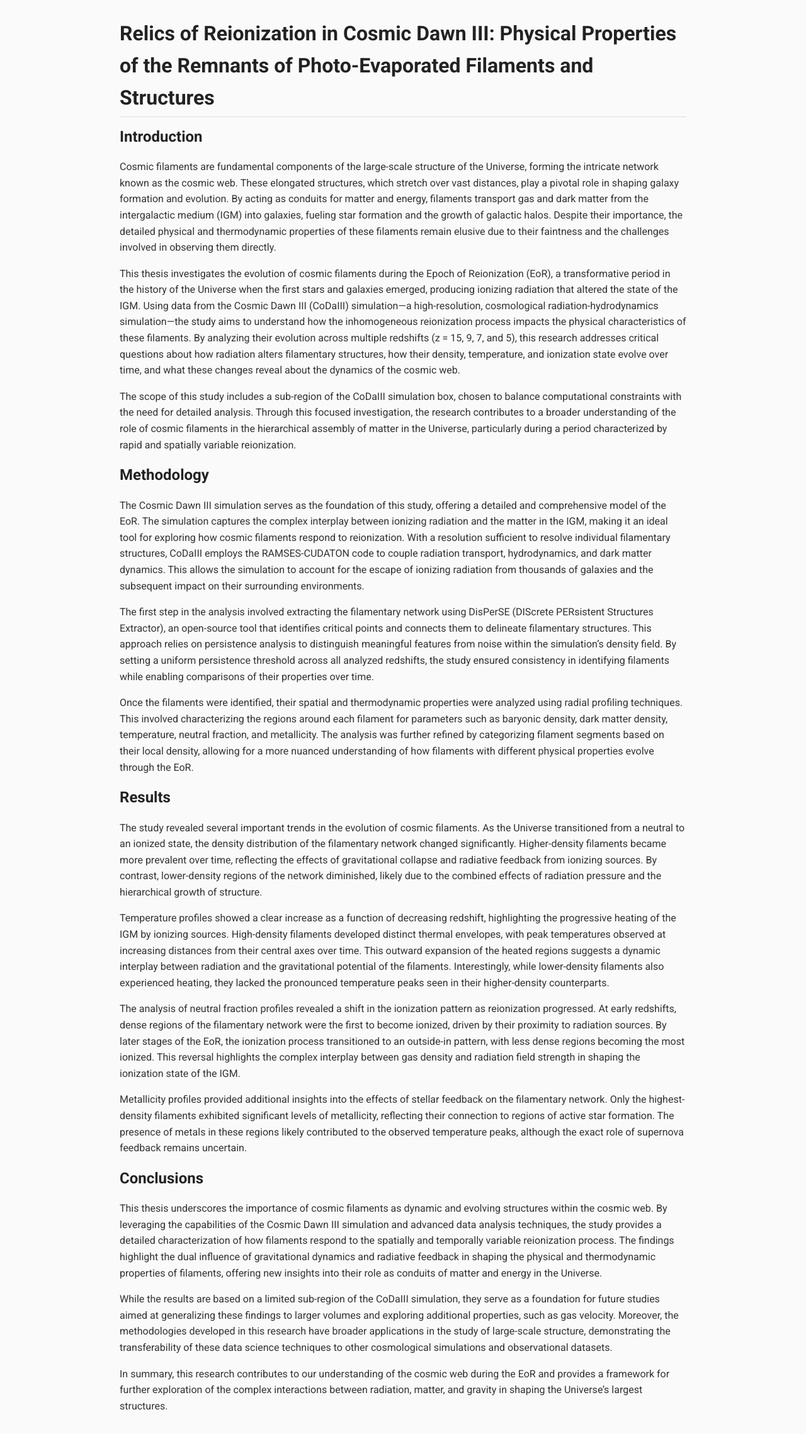
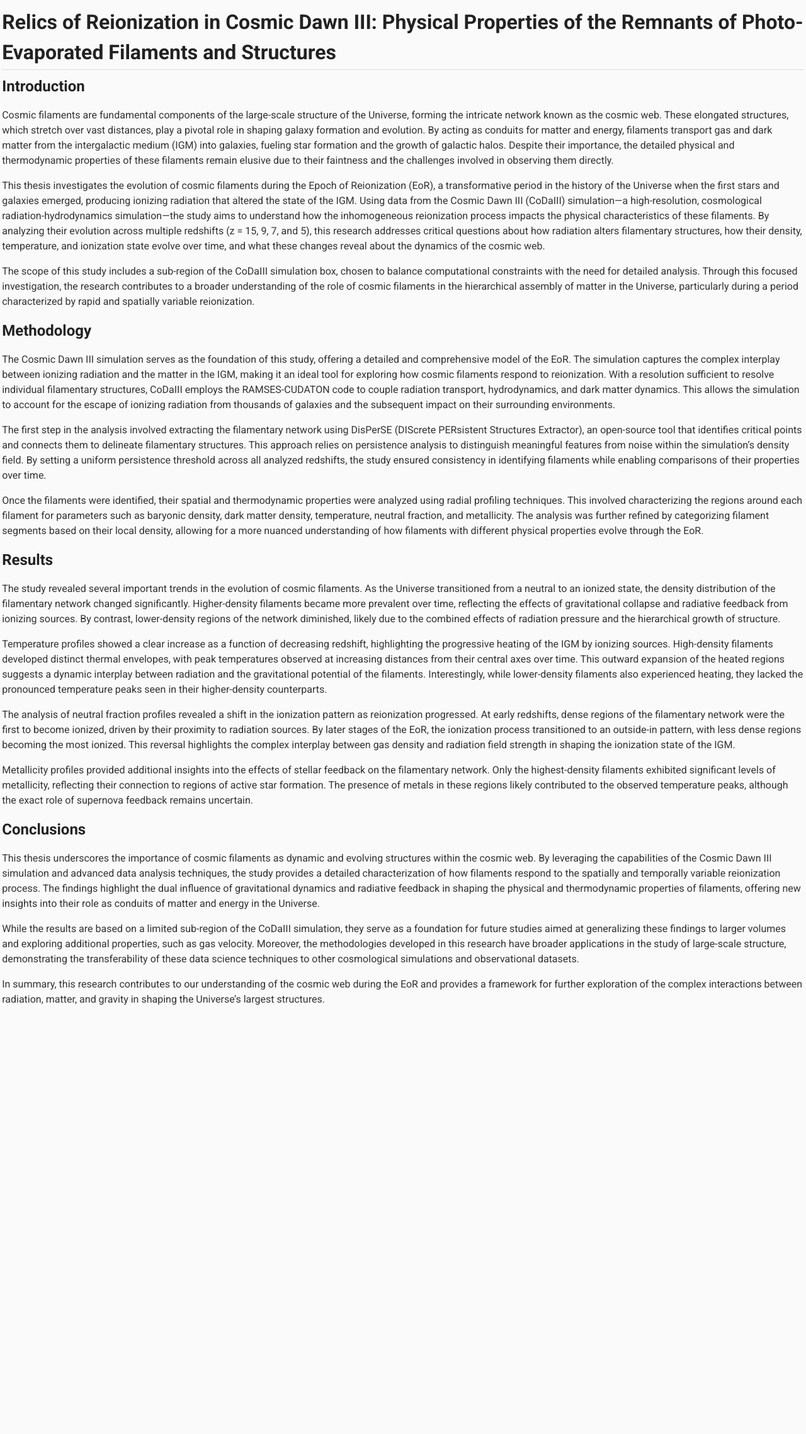
Before and after one commit to vishrut-b/Master-Thesis, a Jekyll site: the page built from index.md, in a window 1280 px wide. Shown: the whole page at 63% size. Built offline with Jekyll 4.4.1, drawn with Linux system fonts in a browser that asks for light colours; our own code applies the rules of GitHub Pages for plain Markdown files; after the commit the page ends 1619 px from its top, so only the background shows below that.

Commit message:
Update styles.css

```diff
--- a/assets/css/styles.css
+++ b/assets/css/styles.css
@@ -1,25 +1,25 @@
 /* Apply Roboto font globally */
 body {
   font-family: 'Roboto', sans-serif;
-  margin: 0.5rem auto;    /* Minimal margin for almost edge-to-edge layout */
-  max-width: 900px;       /* Keep a comfortable width for readability */
-  padding: 0.5rem;        /* Minimal padding for content */
-  line-height: 1.6;       /* Maintain good readability with slightly tighter line height */
-  background-color: #fafafa; /* Light background color for a softer feel */
-  color: #333;            /* Standard dark color for text */
+  margin: 0;              /* Remove margins completely */
+  max-width: 100%;        /* Allow content to span the full width */
+  padding: 0.2rem;        /* Minimal padding for readability */
+  line-height: 1.5;       /* Maintain good readability with tighter spacing */
+  background-color: #fafafa; /* Light background for a softer feel */
+  color: #333;            /* Standard dark text color */
 }
 
 /* Styling for headings */
 h1, h2, h3, h4, h5, h6 {
   font-weight: 700;       /* Use bold weights for headings */
-  margin-top: 0.75rem;    /* Reduced spacing above headings */
-  margin-bottom: 0.5rem;  /* Reduced spacing below headings */
+  margin-top: 0.5rem;     /* Minimal spacing above headings */
+  margin-bottom: 0.3rem;  /* Minimal spacing below headings */
   color: #222;            /* Slightly darker color for headings */
 }
 
 /* Subtle underlining for <h1> to distinguish main title */
 h1 {
-  border-bottom: 1px solid #ddd; /* Thinner underline */
+  border-bottom: 1px solid #ddd; /* Thin underline for main title */
   padding-bottom: 0.2rem;        /* Minimal padding below the title */
 }
 
@@ -35,16 +35,16 @@ a:hover {
 /* Add styles for tables */
 table {
   border-collapse: collapse;
-  width: 100%;
-  margin: 0.75rem 0;       /* Smaller margin for tighter layout */
-  background-color: #fff;  /* White background for contrast */
-  box-shadow: 0 1px 2px rgba(0, 0, 0, 0.1); /* Subtler shadow */
+  width: 100%;              /* Full width for tables */
+  margin: 0.5rem 0;         /* Minimal spacing above and below tables */
+  background-color: #fff;   /* White background for contrast */
+  box-shadow: 0 1px 1px rgba(0, 0, 0, 0.1); /* Subtle shadow for depth */
 }
 th, td {
-  border: 0.5px solid #ddd; /* Thinner borders for table cells */
-  padding: 6px 8px;         /* Reduced padding inside cells */
+  border: 0.5px solid #ddd; /* Thin borders for table cells */
+  padding: 4px 6px;         /* Reduced padding for compact cells */
   text-align: left;
-  font-size: 0.85rem;       /* Slightly smaller font size for tables */
+  font-size: 0.85rem;       /* Smaller font size for tables */
 }
 th {
   background-color: #f4f4f4; /* Light gray background for table headers */
@@ -54,9 +54,9 @@ th {
 
 /* Add styles for block quotes */
 blockquote {
-  margin: 0.5rem 0;      /* Minimal spacing */
-  padding: 0.5rem;
-  border-left: 3px solid #007acc; /* Thin border for quotes */
+  margin: 0.3rem 0;      /* Minimal spacing */
+  padding: 0.3rem;       /* Minimal padding */
+  border-left: 2px solid #007acc; /* Thin border for quotes */
   background-color: #f9f9f9;
   font-style: italic;
   color: #555;
@@ -64,11 +64,11 @@ blockquote {
 
 /* Add styles for lists */
 ul, ol {
-  margin: 1rem 0;         /* Compact spacing for lists */
-  padding-left: 1rem;     /* Slightly reduced indent */
+  margin: 0.5rem 0;       /* Minimal spacing for lists */
+  padding-left: 0.8rem;   /* Reduced indent */
 }
 li {
-  margin-bottom: 0.25rem; /* Reduced spacing between list items */
+  margin-bottom: 0.2rem; /* Tight spacing between list items */
 }
 
 /* Add styles for code blocks */
@@ -76,21 +76,21 @@ pre, code {
   font-family: 'Courier New', Courier, monospace;
   background-color: #f4f4f4;
   color: #d6336c;
-  padding: 0.25rem;       /* Minimal padding for code blocks */
+  padding: 0.2rem;       /* Minimal padding for code blocks */
   border-radius: 3px;
-  font-size: 0.9rem;      /* Slightly smaller font size */
+  font-size: 0.85rem;    /* Slightly smaller font size */
 }
 pre {
-  overflow-x: auto;       /* Enable horizontal scrolling for long code */
-  margin: 0.75rem 0;      /* Smaller margin for tighter spacing */
+  overflow-x: auto;      /* Enable horizontal scrolling for long code */
+  margin: 0.5rem 0;      /* Minimal spacing for code blocks */
 }
 
 /* Add a footer style */
 footer {
-  margin-top: 1rem;      /* Minimal top margin */
+  margin-top: 0.5rem;   /* Minimal top margin */
   text-align: center;
-  font-size: 0.8rem;     /* Smaller font size for the footer */
+  font-size: 0.8rem;    /* Smaller font size for the footer */
   color: #666;
   border-top: 1px solid #ddd;
-  padding-top: 0.5rem;   /* Minimal padding for the footer */
+  padding-top: 0.2rem;  /* Minimal padding for the footer */
 }
```
